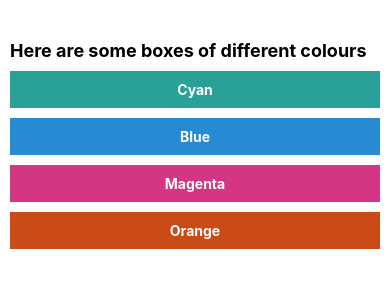
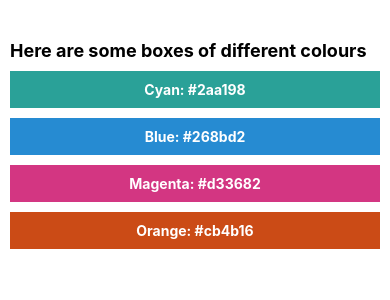
Before and after one commit to leandrodalmolin/fm-react-native, a React Native app: screen / in a window 390 px wide. Shown: the top 300 px of the page. Built offline with nearby package versions, Linux system fonts and the light colour scheme.

Commit message:
Add ColorBox component

```diff
--- a/App.js
+++ b/App.js
@@ -1,63 +1,33 @@
 import React from 'react';
 import { SafeAreaView, StyleSheet, Text, View } from 'react-native';
+import ColorBox from './components/ColorBox';
 
 const App = () => {
   return (
-    <SafeAreaView style={styles.safeArea}>
+    <SafeAreaView>
       <View style={styles.container}>
         <Text style={styles.text}>
           Here are some boxes of different colours
         </Text>
-        <View style={[styles.box, styles.cyan]}>
-          <Text style={styles.boxText}>Cyan</Text>
-        </View>
-        <View style={[styles.box, styles.blue]}>
-          <Text style={styles.boxText}>Blue</Text>
-        </View>
-        <View style={[styles.box, styles.magenta]}>
-          <Text style={styles.boxText}>Magenta</Text>
-        </View>
-        <View style={[styles.box, styles.orange]}>
-          <Text style={styles.boxText}>Orange</Text>
-        </View>
+        <ColorBox colorName="Cyan" hexCode="#2aa198" />
+        <ColorBox colorName="Blue" hexCode="#268bd2" />
+        <ColorBox colorName="Magenta" hexCode="#d33682" />
+        <ColorBox colorName="Orange" hexCode="#cb4b16" />
       </View>
     </SafeAreaView>
   );
 };
 
 const styles = StyleSheet.create({
-  safeArea: {
-    flex: 1,
-  },
   container: {
     paddingHorizontal: 10,
     paddingTop: 40,
     gap: 10,
   },
-  box: {
-    padding: 10,
-    alignItems: 'center',
-  },
-  boxText: {
-    color: '#ffffff',
-    fontWeight: 'bold',
-  },
   text: {
     fontSize: 18,
     fontWeight: 'bold',
   },
-  cyan: {
-    backgroundColor: '#2aa198',
-  },
-  blue: {
-    backgroundColor: '#268bd2',
-  },
-  magenta: {
-    backgroundColor: '#d33682',
-  },
-  orange: {
-    backgroundColor: '#cb4b16',
-  },
 });
 
 export default App;
--- /dev/null
+++ b/components/ColorBox.js
@@ -0,0 +1,29 @@
+import React from 'react';
+import { StyleSheet, Text, View } from 'react-native';
+
+const ColorBox = ({ colorName, hexCode }) => {
+  const boxColor = {
+    backgroundColor: hexCode,
+  };
+
+  return (
+    <View style={[styles.box, boxColor]}>
+      <Text style={styles.boxText}>
+        {colorName}: {hexCode}
+      </Text>
+    </View>
+  );
+};
+
+const styles = StyleSheet.create({
+  box: {
+    padding: 10,
+    alignItems: 'center',
+  },
+  boxText: {
+    color: '#ffffff',
+    fontWeight: 'bold',
+  },
+});
+
+export default ColorBox;
```
